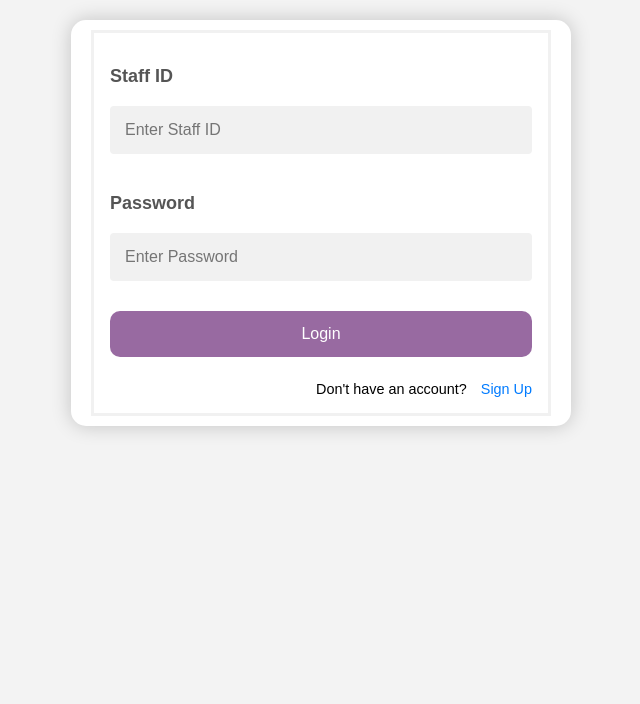
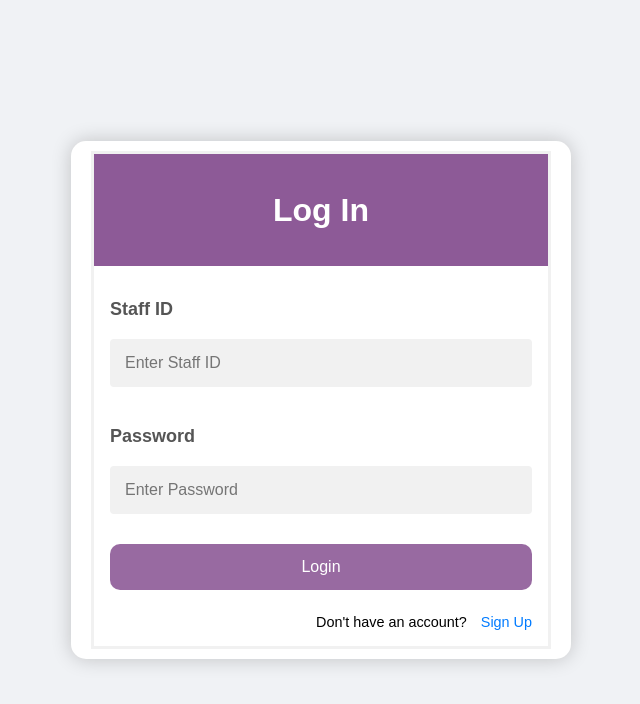
Before and after one commit to Aoibheannmangan/test-scheduler, a React (Create React App) app: page /login in a window 1280 px wide. Shown: the top 704 px of the page, without its empty margins (319-959 px from the left). Built offline with nearby package versions, Linux system fonts and the light colour scheme.

Commit message:
centering stuff

```diff
--- a/src/login.css
+++ b/src/login.css
@@ -1,3 +1,9 @@
+html, body {
+    height: 100%;
+    margin: 0;
+    padding: 0;
+}
+
 form {
     border: 3px solid #f1f1f1;
 }
@@ -36,16 +42,23 @@ span.psw {
     }
 }
 
-.form-border {
+.login-form-border {
     background-color: #fff;
     border-radius: 15px;
     box-shadow: 0 0 20px rgba(0, 0, 0, 0.2);
     padding: 10px 20px;
-    transition: transorm 0.2s;
+    transition: transform 0.2s;
     width: 500px;
     text-align: center;
     margin:auto;
-    margin-top: 20px;
+}
+
+.center-wrapper {
+    display: flex;
+    justify-content: center;
+    align-items: center;
+    height: 100vh;
+    background-color: #f0f2f5;
 }
 
 .link-row {
@@ -65,3 +78,20 @@ span.psw {
     text-decoration: none;
     color: #007bff;
 }
+
+
+.headers {
+    display: flex;
+    justify-content: center;
+    align-items: center;
+    background-color: #8D5A97;
+    padding: 1rem 2rem;
+    flex-wrap: wrap;
+    color: white;
+}
+
+.headers h1 {
+    color: white;
+    text-align: center;
+    font-size: xx-large;
+}
--- a/src/login.js
+++ b/src/login.js
@@ -23,8 +23,12 @@ const LogIn = () => {
 
     return (
         <div className="loginscreen">
-            <div className="form-border">
+            <div className="center-wrapper">
+                <div className="login-form-border">
                     <form onSubmit={handleLogin}>
+                        <div className="headers">
+                            <h1>Log In</h1>
+                        </div>
                     <div className="container">
                         <label htmlFor="sid"><b>Staff ID</b></label>
                         <input
@@ -51,6 +55,7 @@ const LogIn = () => {
                     </div>
                 </form>
                 </div>
+            </div>
 
         </div>
     );
--- a/src/signup.css
+++ b/src/signup.css
@@ -1,4 +1,9 @@
 * {box-sizing: border-box}
+html, body {
+    height: 100%;
+    margin: 0;
+    padding: 0;
+}
 
 input[type=text], input[type=password], input[type=email], input[type=number] {
     width: 100%;
@@ -65,7 +70,7 @@ button:hover {
     }
 }
 
-.form-border {
+.signup-form-border {
     background-color: #fff;
     border-radius: 15px;
     box-shadow: 0 0 20px rgba(0, 0, 0, 0.2);
--- a/src/signup.js
+++ b/src/signup.js
@@ -34,7 +34,8 @@ const SignUp = () => {
 
     return (
         <div className="signupscreen">
-            <div className="form-border">
+            <div className="center-wrapper">
+                <div className="signup-form-border">
                     <form onSubmit={handleSubmit}>
                         <div class="container">
                             <div class="headers">
@@ -84,6 +85,7 @@ const SignUp = () => {
                     </form>
                 </div>
             </div>
+        </div>
     );
 };
 
```
Lines whose indentation alone changed are shown as unchanged.
